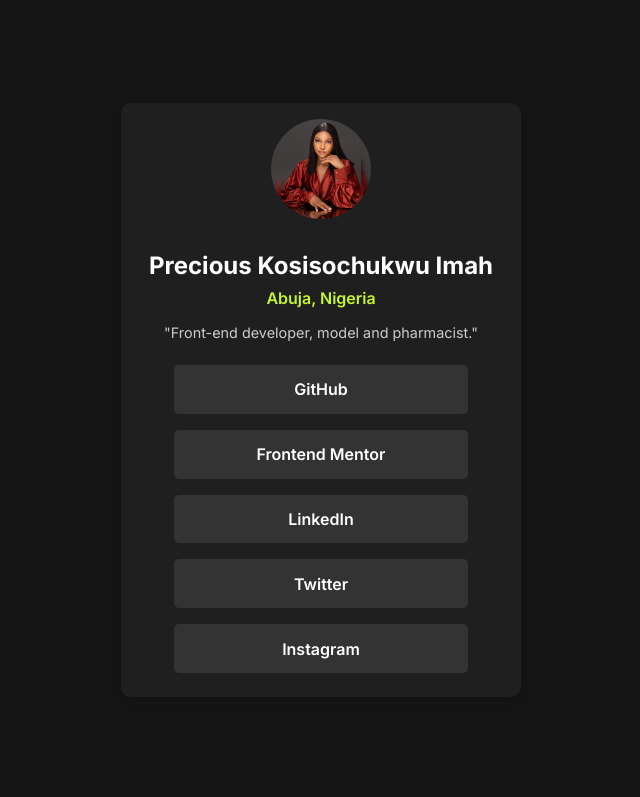
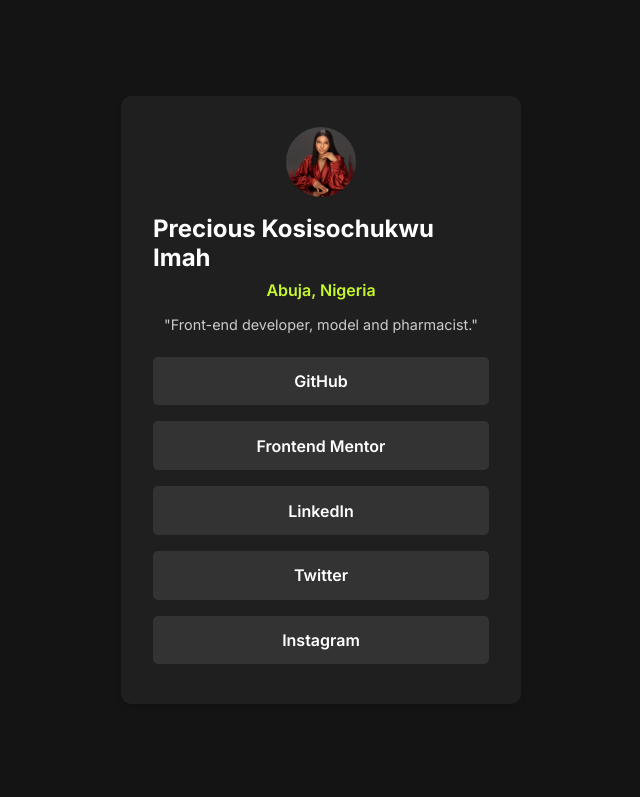
Before and after one commit to Msimah/Social-links-profile, a plain HTML site: page index.html in a window 1280 px wide. Shown: the top 797 px of the page, without its empty margins (319-959 px from the left). Drawn offline with Linux system fonts and the light colour scheme.

Commit message:
Updated website

```diff
--- a/style.css
+++ b/style.css
@@ -21,17 +21,21 @@
   overflow: hidden;
 }
 .card__image img{
-  width: 100px;
-  height: 100px;
+  width: 70px;
+  height: 70px;
   display: block;
   border-radius: 50%;
   margin: 1rem auto;
+  position: relative;
+  top: 15px;
+
 }
 .card__content{
 display : flex;
   flex-direction : column;
   align-items : center;
   padding : 1rem;
+  margin : 1rem;
 }
 .card__name{
   font-size : 1.5rem;
@@ -67,7 +71,7 @@
   padding : 0.9rem 1rem;
   background-color: hsl(0, 0%, 20%);
   margin : 0.5rem;
-  width : 80%;
+  width : 100%;
   color : #fff;
   text-decoration: none;
   cursor : pointer;
```
Also changed, not shown: 1 other file.
